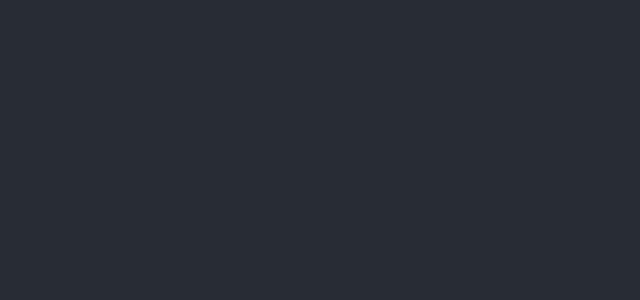
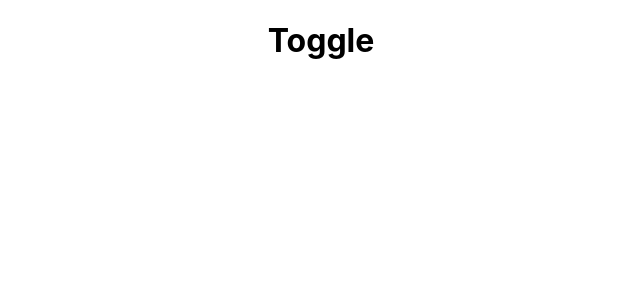
Before and after one commit to cubodado/Components, a React (Create React App) app in the folder custom-component/: page / in a window 1280 px wide. Shown: the top 300 px of the page, without its empty margins (319-959 px from the left). Built offline with nearby package versions, Linux system fonts and the light colour scheme.

Commit message:
feat: add Toggle.js component

```diff
--- a/custom-component/src/App.js
+++ b/custom-component/src/App.js
@@ -1,10 +1,10 @@
 import './App.css';
+import Toggle from './component/Toggle';
 
 function App() {
   return (
     <div className="App">
-      <header className="App-header">
-      </header>
+      <Toggle />
     </div>
   );
 }
--- /dev/null
+++ b/custom-component/src/component/Toggle.js
@@ -0,0 +1,9 @@
+function Toggle() {
+  return (
+    <div className="Toggle">
+      <h1>Toggle</h1>
+    </div>
+  );
+}
+
+export default Toggle;
```
